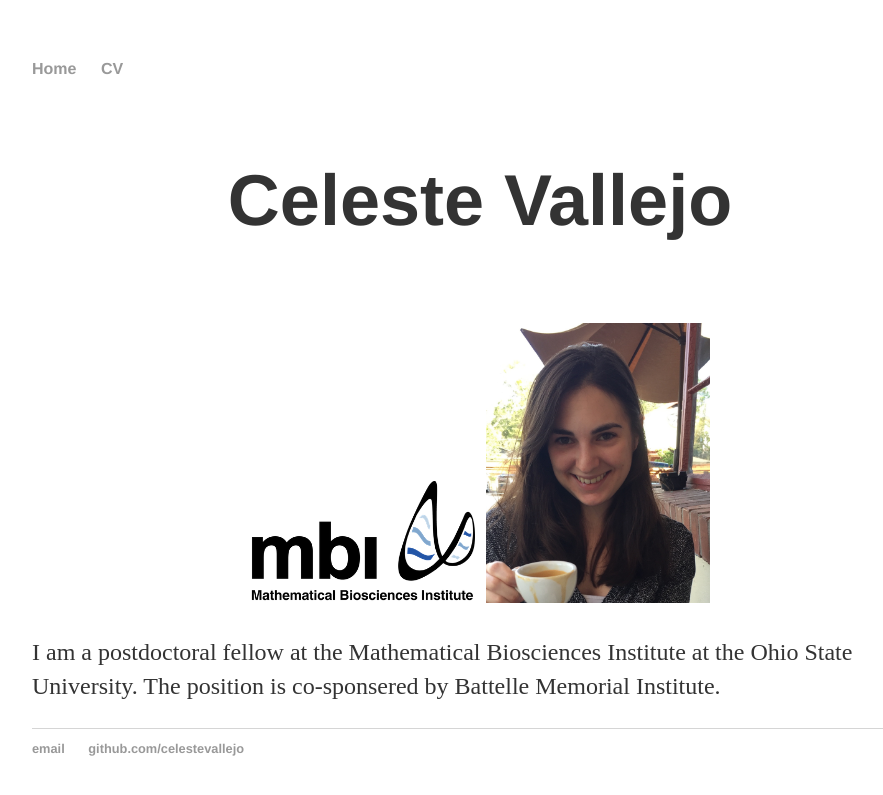
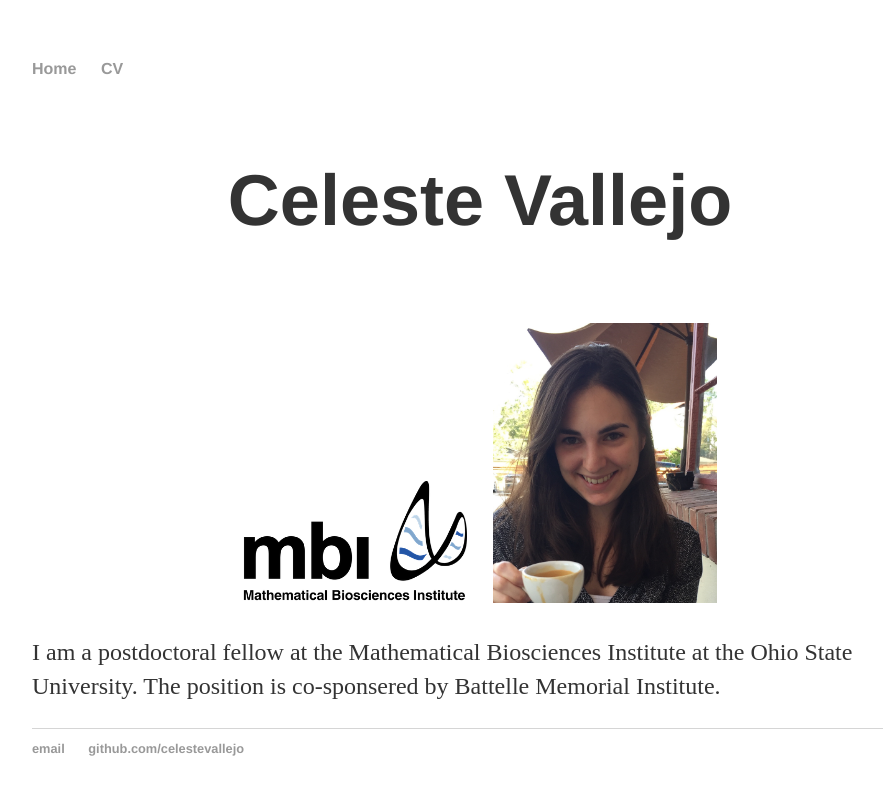
Before and after one commit to celestevallejo/celestevallejo.github.io, a Jekyll site: the page built from index.html, in a window 1280 px wide. Shown: the top 795 px of the page, without its empty margins (160-1043 px from the left). Built offline with Jekyll 4.4.1, drawn with Linux system fonts in a browser that asks for light colours.

Commit message:
changing spacing

```diff
--- a/index.html
+++ b/index.html
@@ -4,7 +4,7 @@ title: Celeste Vallejo
 ---
 <div class="blurb">
 <h1><p style="text-align:center">Celeste Vallejo</p></h1>
-<p style="text-align:center;"><img src="images/Mathematical_Biosciences_Institute_Logo.png" alt="MBI logo not shown" class="inline" width="25%" height="25%" style="PADDING-RIGHT: 5px"/>
+<p style="text-align:center;"><img src="images/Mathematical_Biosciences_Institute_Logo.png" alt="MBI logo not shown" class="inline" width="25%" height="25%" style="PADDING-RIGHT: 20px"/>
 <img src="images/cvallejo.jpg" alt="Celeste Vallejo image not shown" class="inline" width="25%" height="25%"/></p>
 <p>I am a postdoctoral fellow at the Mathematical Biosciences Institute at the Ohio State University. The position is co-sponsered by Battelle Memorial Institute.</p>
 </div><!-- /.blurb -->
```
